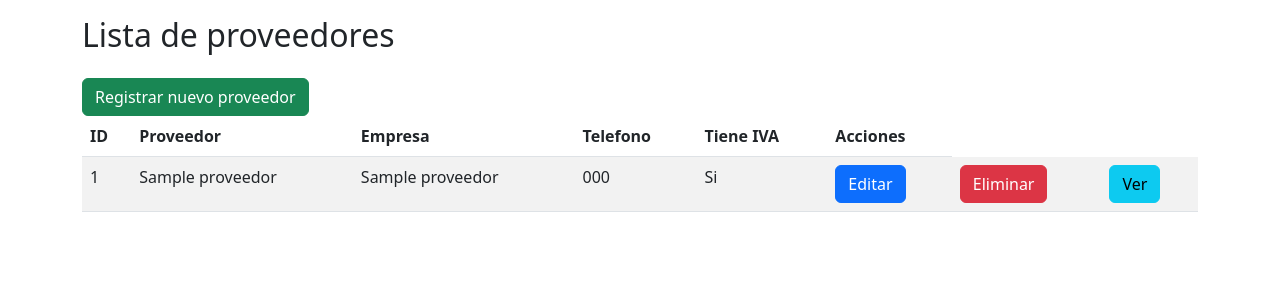
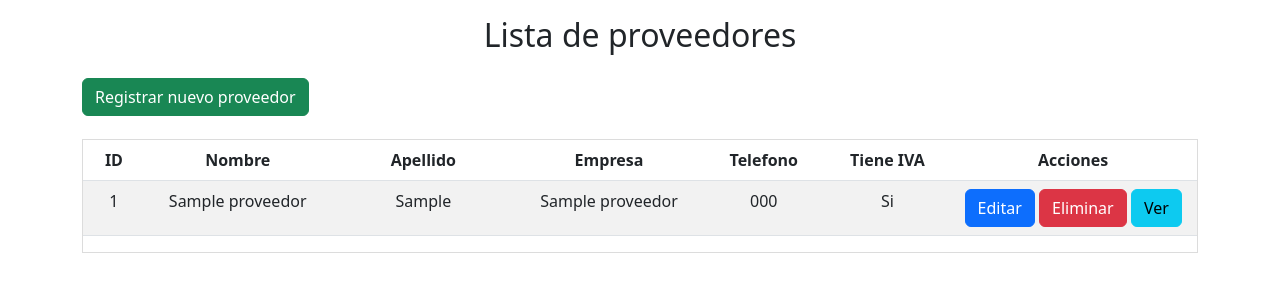
Before and after one commit to Landaverde-04/Sistema-Donde-Roger, a Django app: page /Proveedor/listar_proveedores/ in a window 1280 px wide. Shown: the part 56-356 px from the top of the page. Run offline with Django 5.2, Linux system fonts and the light colour scheme; a user stored in the database is signed in; tables that the repository leaves empty hold one stand-in row (values such as "Sample post").

Commit message:
CSS de listar proveedor
CSS de listar proveedor definido

```diff
--- a/Gestion_Proveedores/templates/listar_proveedores.html
+++ b/Gestion_Proveedores/templates/listar_proveedores.html
@@ -1,21 +1,23 @@
 {% extends 'navegacion.html' %}
 
-{% block content %}
-
+{% load static %}{% block content %}
+<link rel="stylesheet" href="{% static 'css/listar_proveedores.css' %}" />
 <div class="container mt-3">
     <h2 class="mb-4">Lista de proveedores</h2>
     <div>
         <a href="{% url 'registrar_proveedor' %}" class="btn btn-success">Registrar nuevo proveedor</a>
     </div>
-    <table class="table table-striped">
+    <div class="div-table">
+    <table class="table table-striped w-85 mx-auto">
         <thead>
             <tr>
-                <th>ID</th>
-                <th>Proveedor</th>
-                <th>Empresa</th>
-                <th>Telefono</th>
-                <th>Tiene IVA</th>
-                <th>Acciones</th>
+                <th class="w-5">ID</th>
+                <th class="w-15">Nombre</th>
+                <th class="w-15">Apellido</th>
+                <th class="w-15">Empresa</th>
+                <th class="w-7">Telefono</th>
+                <th class="w-7">Tiene IVA</th>
+                <th  class="w-10">Acciones</th>
             </tr>
         </thead>
         <tbody>
@@ -24,6 +26,7 @@
                 <tr>
                     <td>{{ proveedor.idProveedor }}</td>
                     <td>{{ proveedor.nombreEncargado }}</td>
+                    <td>{{ proveedor.apellidoEncargado }}</td>
                     <td>{{ proveedor.nombreEmpresa }}</td>
                     <td>{{ proveedor.telProveedor }}</td>
                     {% if proveedor.tieneIva %}
@@ -31,9 +34,9 @@
                     {% else %}
                     <td>No</td>
                     {% endif %}
-                    <td><a href="#" class="btn btn-primary">Editar</a></td>
-                        <td><a href="#" class="btn btn-danger">Eliminar</a></td>
-                        <td><a href="#" class="btn btn-info">Ver</a></td>
+                    <td><a href="#" class="btn btn-primary">Editar</a>
+                        <a href="#" class="btn btn-danger">Eliminar</a>
+                        <a href="#" class="btn btn-info">Ver</a></td>
                 </tr>
             {% endfor %}
             {% else %}
@@ -43,6 +46,7 @@
             {% endif %}
         </tbody>
     </table>
+    </div>
 </div>
 
 {% endblock %}
--- a/Gestion_Proveedores/views.py
+++ b/Gestion_Proveedores/views.py
@@ -15,7 +15,7 @@ def registrar_proveedor(request):
         numero_proveedor = request.POST.get('numero_proveedor')
         nombre_empresa = request.POST.get('nombre_empresa')
         direccion_empresa = request.POST.get('direccion_empresa')
-        iva_proveedor = 'tiene_iva' in request.POST
+        iva_proveedor = 'iva_proveedor' in request.POST
 
         #Seccion de tabla horarios
         hora_apertura = request.POST.get('hora_apertura')
@@ -41,7 +41,7 @@ def registrar_proveedor(request):
             diaSemana = dias_texto
         )
 
-        return redirect('/')
+        return redirect('listar_proveedores')
 
 
     return render(request, 'registrar_proveedor.html')
--- /dev/null
+++ b/static/CSS/listar_proveedores.css
@@ -0,0 +1,23 @@
+table{
+    text-align: center;
+}
+.w-5{
+    width: 5%;
+}
+.w-15{
+    width: 15%;
+}
+.w-10{
+    width: 20%;
+}
+.w-7{
+    width: 10%;
+}
+.div-table{
+    border: 1px solid rgba(126, 125, 125, 0.267);
+    margin-top: 2%;
+
+}
+h2{
+    text-align: center;
+}
```
